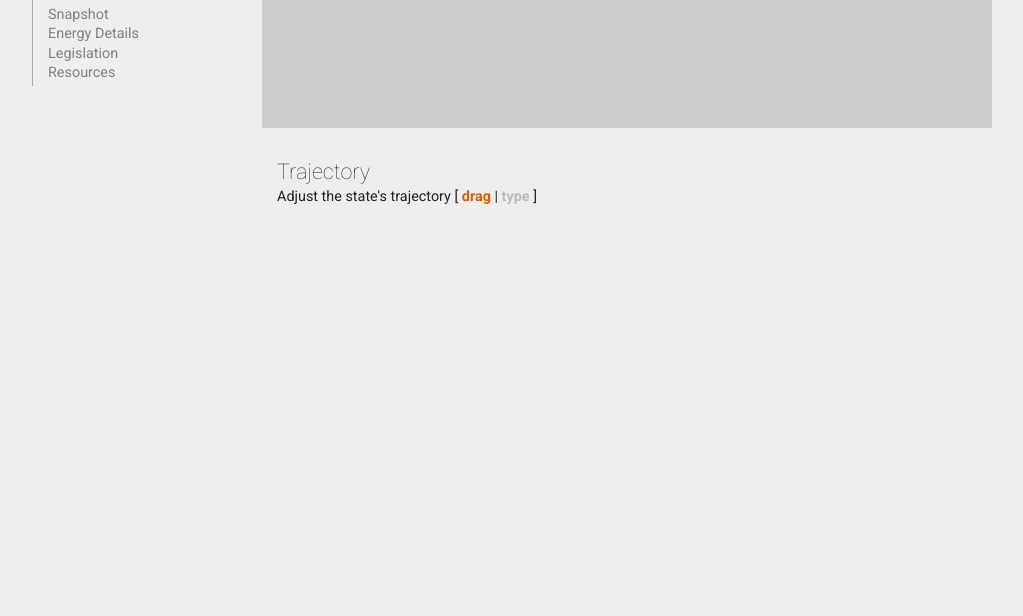
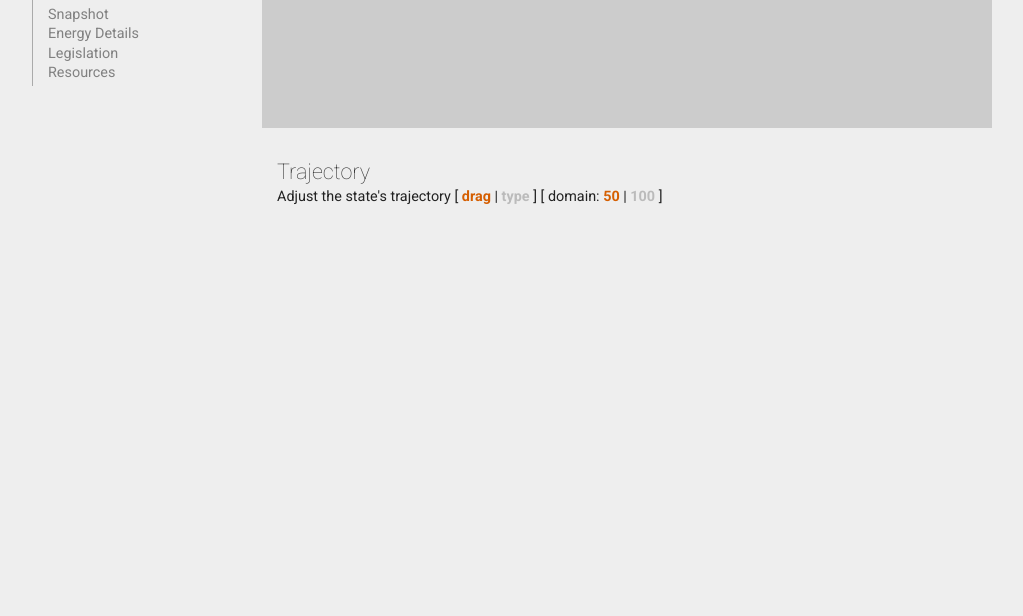
Before and after one commit to RDCEP/RPSCalc, a Flask app: template templates/trajectory.html in a window 1280 px wide. Shown: the part 52-668 px from the top of the page, without its empty margins (128-1151 px from the left). Run offline with Flask 2, Linux system fonts and the light colour scheme; the template is opened without the code that fills it: most values are stand-ins (such as "Sample title", 1, 10 or a date in 2020); some libraries are stand-ins or nearby versions.

Commit message:
Add domain switches

```diff
--- a/templates/trajectory.html
+++ b/templates/trajectory.html
@@ -44,7 +44,10 @@
       <div class="wide module clearfix">
         <h3>Adjust the state's trajectory [
           <span id="drag_switch" class="switch active"><a href>drag</a></span> |
-          <span id="type_switch" class="switch"><a href>type</a></span> ]</h3>
+          <span id="type_switch" class="switch"><a href>type</a></span> ] [
+          domain: <span id="domain_50_switch" class="switch active"><a href>50</a></span> |
+          <span id="domain_100_switch" class="switch"><a href>100</a></span> ]
+        </h3>
         <div id="state_trajectory"></div>
 
       </div>
```
